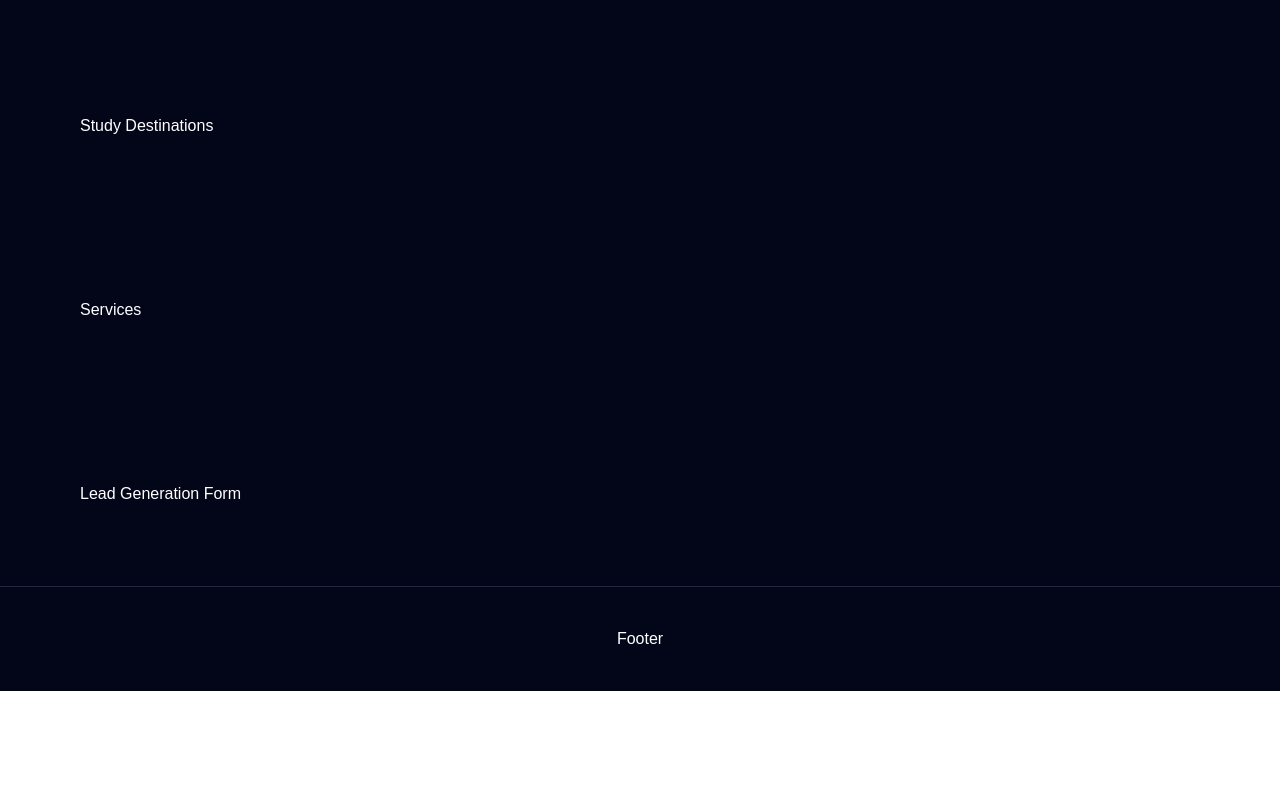
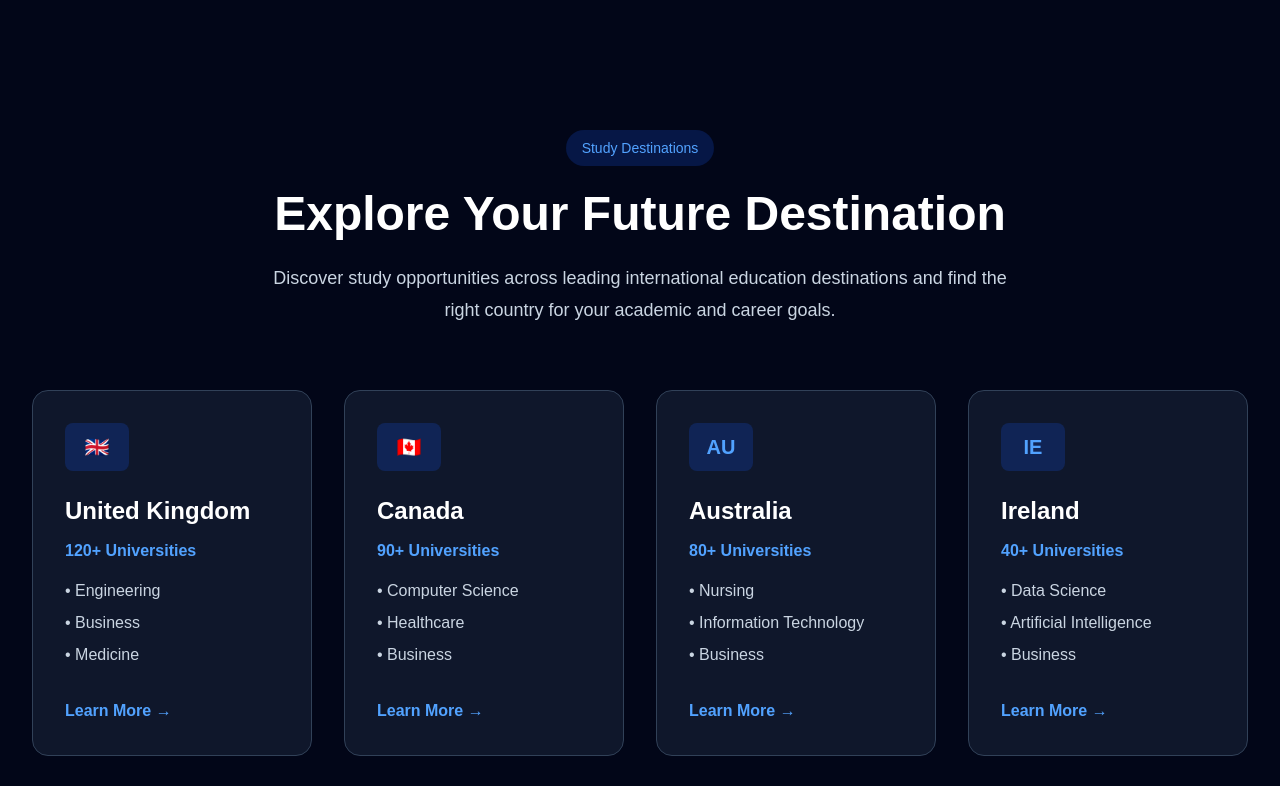
Before and after one commit to loveamarachicloud/global-education-platform, a Next.js app: page / in a window 1280 px wide. Shown: the part 1520-2306 px from the top of the page. Before the commit the page ends 2211 px from the top, so only its background shows below. Built offline with nearby package versions, Linux system fonts and the light colour scheme.

Commit message:
Build study destinations section

```diff
--- a/app/page.tsx
+++ b/app/page.tsx
@@ -157,9 +157,62 @@ export default function Home() {
 </section>
 
       {/* Study Destinations */}
-      <section className="p-20">
-        Study Destinations
-      </section>
+<section id="destinations" className="py-24 px-8">
+  <div className="max-w-7xl mx-auto text-center">
+    <div className="inline-block bg-blue-600/20 text-blue-400 px-4 py-2 rounded-full text-sm mb-6">
+      Study Destinations
+    </div>
+
+    <h2 className="text-4xl md:text-5xl font-bold mb-6">
+      Explore Your Future Destination
+    </h2>
+
+    <p className="text-slate-300 text-lg max-w-3xl mx-auto leading-8">
+      Discover study opportunities across leading international education
+      destinations and find the right country for your academic and career goals.
+    </p>
+
+    <div className="grid grid-cols-1 md:grid-cols-2 lg:grid-cols-4 gap-8 mt-16 text-left">
+      {[
+        ["🇬🇧","United Kingdom","120+ Universities",["Engineering","Business","Medicine"]],
+        ["🇨🇦","Canada","90+ Universities",["Computer Science","Healthcare","Business"]],
+        ["AU", "Australia", "80+ Universities", ["Nursing", "Information Technology", "Business"]],
+        ["IE", "Ireland", "40+ Universities", ["Data Science", "Artificial Intelligence", "Business"]],
+        ["DE", "Germany", "70+ Universities", ["Engineering", "Manufacturing", "Computer Science"]],
+        ["PT", "Portugal", "35+ Universities", ["Tourism", "Business", "Hospitality"]],
+        ["ES", "Spain", "45+ Universities", ["Architecture", "Hospitality", "Business"]],
+        ["US", "United States", "150+ Universities", ["Computer Science", "Engineering", "Business"]],
+      ].map((destination) => (
+        <div
+          key={destination[1] as string}
+          className="bg-slate-900 border border-slate-700 rounded-2xl p-8 hover:border-blue-500 hover:-translate-y-2 transition-all duration-300"
+        >
+          <div className="inline-flex items-center justify-center w-16 h-12 rounded-lg bg-blue-600/20 text-blue-400 text-xl font-bold mb-6">
+  {destination[0] as string}
+</div>
+
+          <h3 className="text-2xl font-bold mb-3">
+            {destination[1] as string}
+          </h3>
+
+          <p className="text-blue-400 font-semibold mb-4">
+            {destination[2] as string}
+          </p>
+
+          <ul className="text-slate-300 space-y-2 mb-8">
+            {(destination[3] as string[]).map((course) => (
+              <li key={course}>• {course}</li>
+            ))}
+          </ul>
+
+          <button className="text-blue-400 font-semibold hover:text-blue-300 transition">
+            Learn More →
+          </button>
+        </div>
+      ))}
+    </div>
+  </div>
+</section>
 
       {/* Services */}
       <section className="p-20">
```
